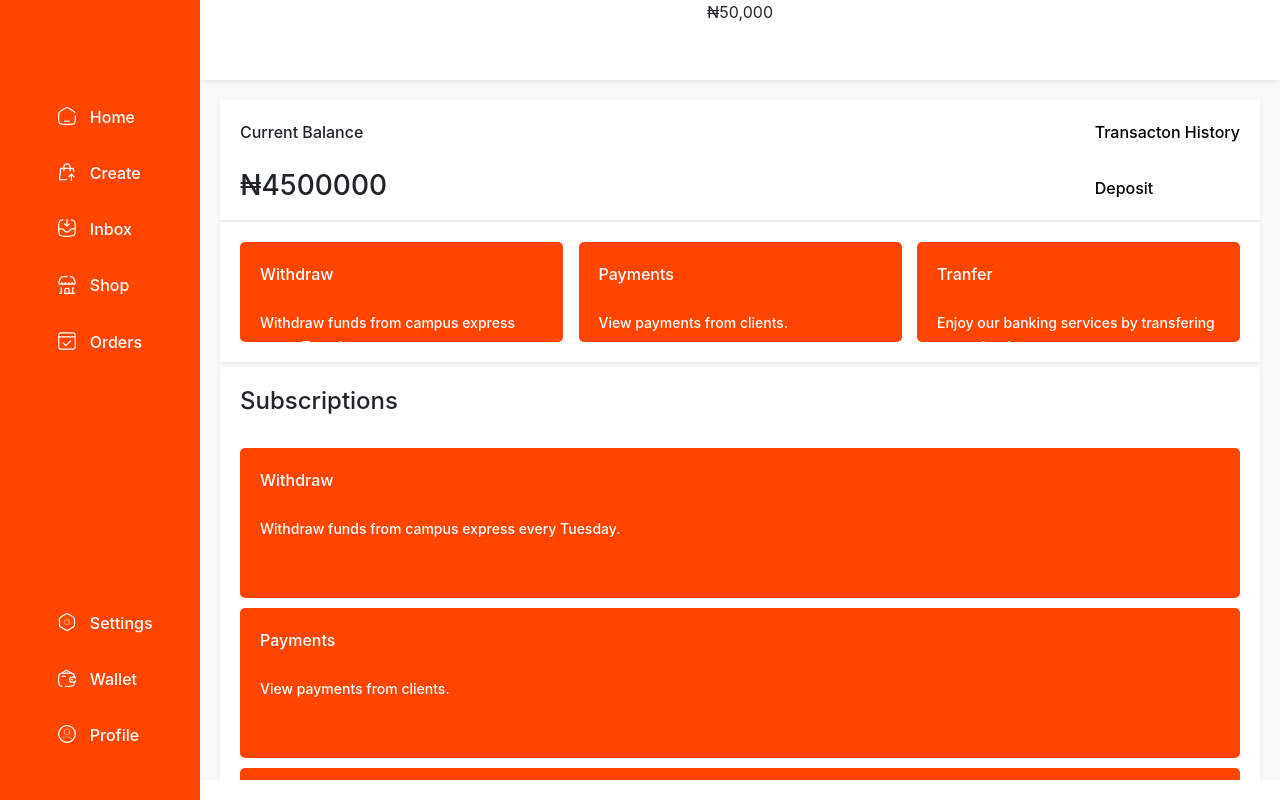
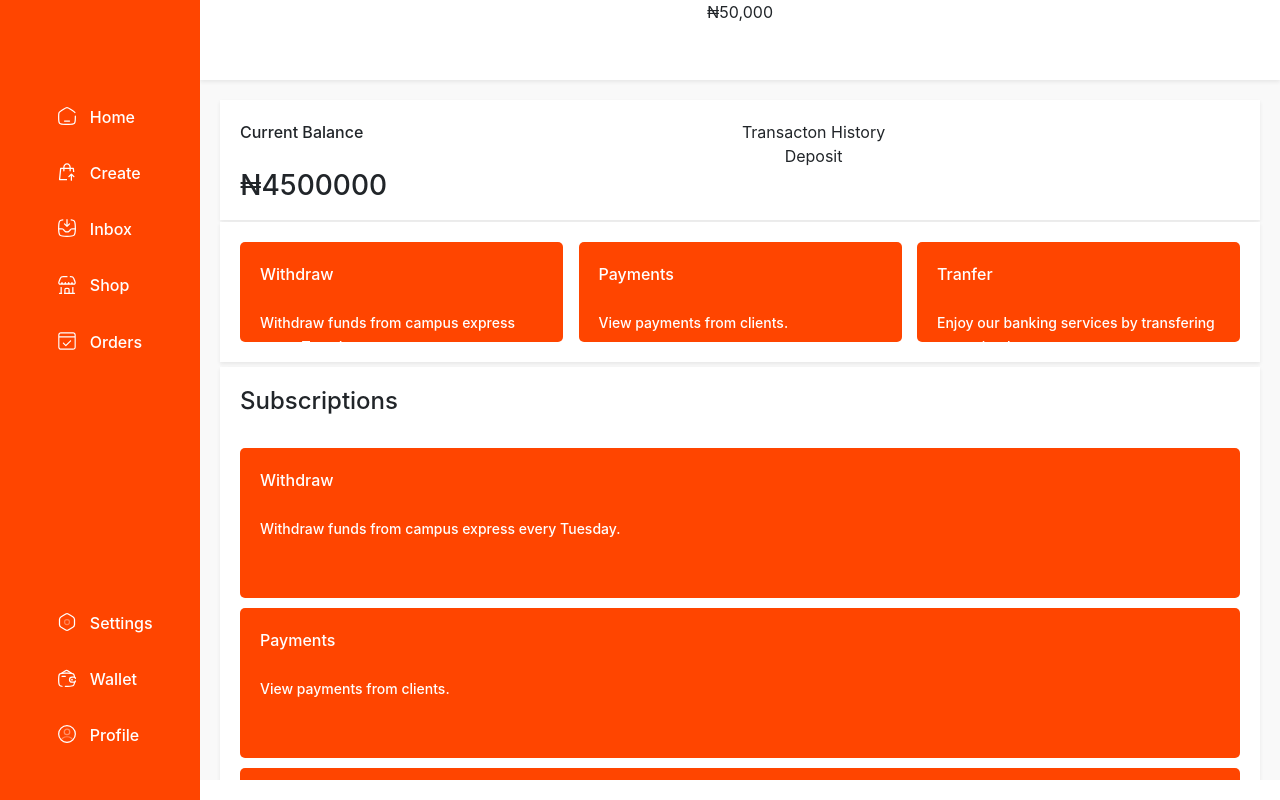
Before and after one commit to Achifa/campus-excpress-website, a React (Create React App) app in the folder app/: page /seller/wallet in a window 1280 px wide. Built offline with nearby package versions, Linux system fonts and the light colour scheme.

Commit message:
Update Wallet.js

```diff
--- a/app/src/components/Seller/Wallet.js
+++ b/app/src/components/Seller/Wallet.js
@@ -8,10 +8,10 @@ const Wallets = () => {
             <div className="seller-wallet-cnt">
                 <div className="seller-wallet-top shadow-sm">
                     <p><span style={{fontSize: 'medium', marginBottom: '20px'}}>Current Balance</span> <span>&#8358;4500000</span></p>
-                    <Link>
+                    <div>
                         <span style={{fontSize: 'medium', height: '50%', display: 'flex', alignItems: 'flex-start', justifyContent: 'center'}}>Transacton History</span>
                         <span onClick={e => navigate('https://flutterwave.com/pay/campus-express')} style={{fontSize: 'medium', height: '50%', display: 'flex', alignItems: 'flex-end', justifyContent: 'center'}}>Deposit</span>
-                    </Link>
+                    </div>
                 </div>
 
                 <div className="seller-wallet-middle shadow-sm">
```
